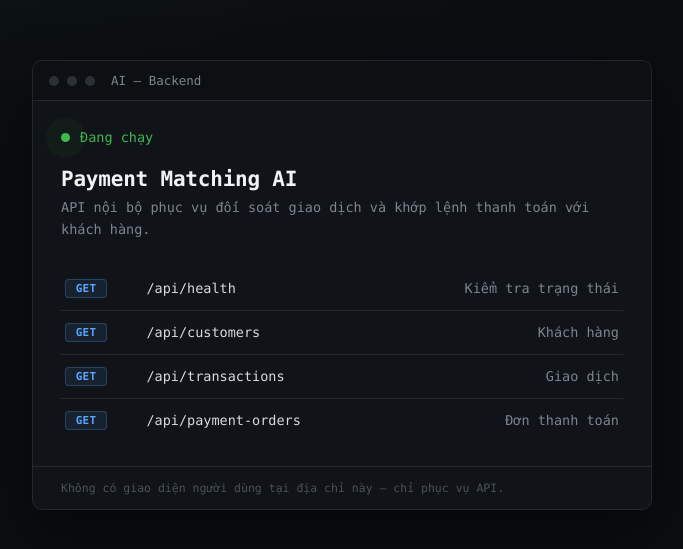
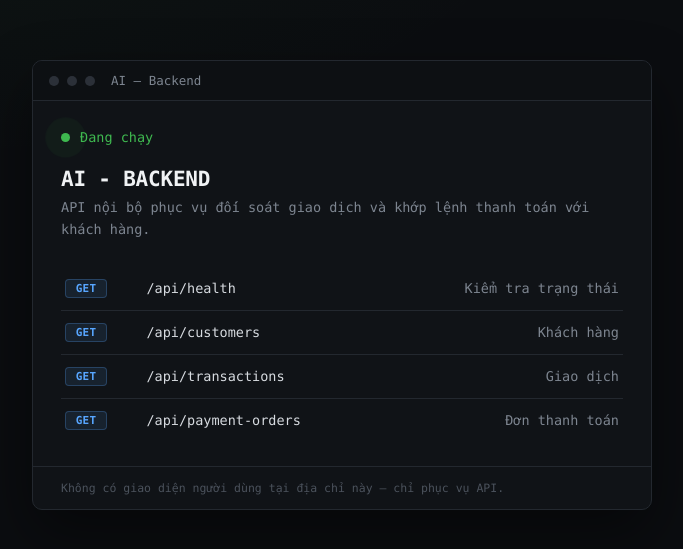
Before and after one commit to hoangphuc2k5/LinKQ.Ai_Demo_backend, a website: page public/index.html in a window 1280 px wide. Shown: the part 115-664 px from the top of the page, without its empty margins (298-981 px from the left). Drawn offline with Linux system fonts and the light colour scheme.

Commit message:
update backend index title

```diff
--- a/public/index.html
+++ b/public/index.html
@@ -158,7 +158,7 @@
         <p>Đang chạy</p>
       </div>
 
-      <h1>Payment Matching AI</h1>
+      <h1>AI - BACKEND</h1>
       <p class="sub">API nội bộ phục vụ đối soát giao dịch và khớp lệnh thanh toán với khách hàng.</p>
 
       <table>
```
